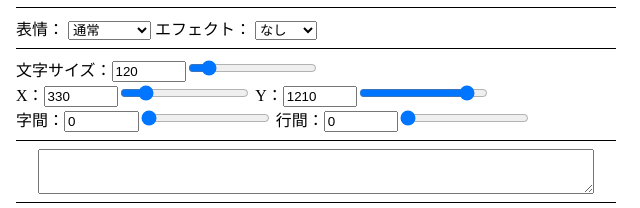
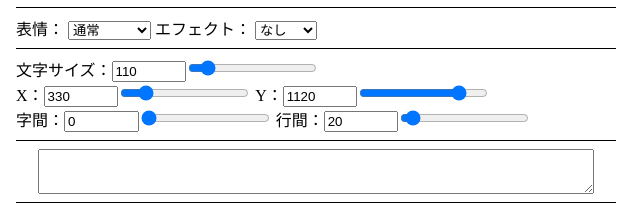
Before and after one commit to puyuyu1234/botanobuilder, a plain HTML site: page index.html in a window 1280 px wide. Shown: the part 525-733 px from the top of the page, 324-964 px from the left. Drawn offline with Linux system fonts and the light colour scheme; a web font is replaced by a local one.

Commit message:
Update index.html

```diff
--- a/index.html
+++ b/index.html
@@ -57,13 +57,13 @@
             >
             <hr />
             <label
-                >文字サイズ：<input type="number" id="fontSize" value="120" /><input
+                >文字サイズ：<input type="number" id="fontSize" value="110" /><input
                     type="range"
                     id="fontSizeRange"
                     min="10"
                     max="1000"
                     step="10"
-                    value="120" /></label
+                    value="110" /></label
             ><br />
             <label
                 >X：<input type="number" id="displayX" value="330" /><input
@@ -75,13 +75,13 @@
                     value="330"
             /></label>
             <label
-                >Y：<input type="number" id="displayY" value="1210" /><input
+                >Y：<input type="number" id="displayY" value="1120" /><input
                     type="range"
                     id="positionY"
                     min="0"
                     max="1380"
                     step="10"
-                    value="1210"
+                    value="1120"
             /></label>
             <label
                 >字間：<input type="number" id="displayCS" value="0" /><input
@@ -93,13 +93,13 @@
                     value="0"
             /></label>
             <label
-                >行間：<input type="number" id="displayLS" value="0" /><input
+                >行間：<input type="number" id="displayLS" value="20" /><input
                     type="range"
                     id="positionLS"
                     min="0"
                     max="500"
                     step="10"
-                    value="0"
+                    value="20"
             /></label>
             <hr />
             <div id="text_container"><textarea id="text"></textarea></div>
```
